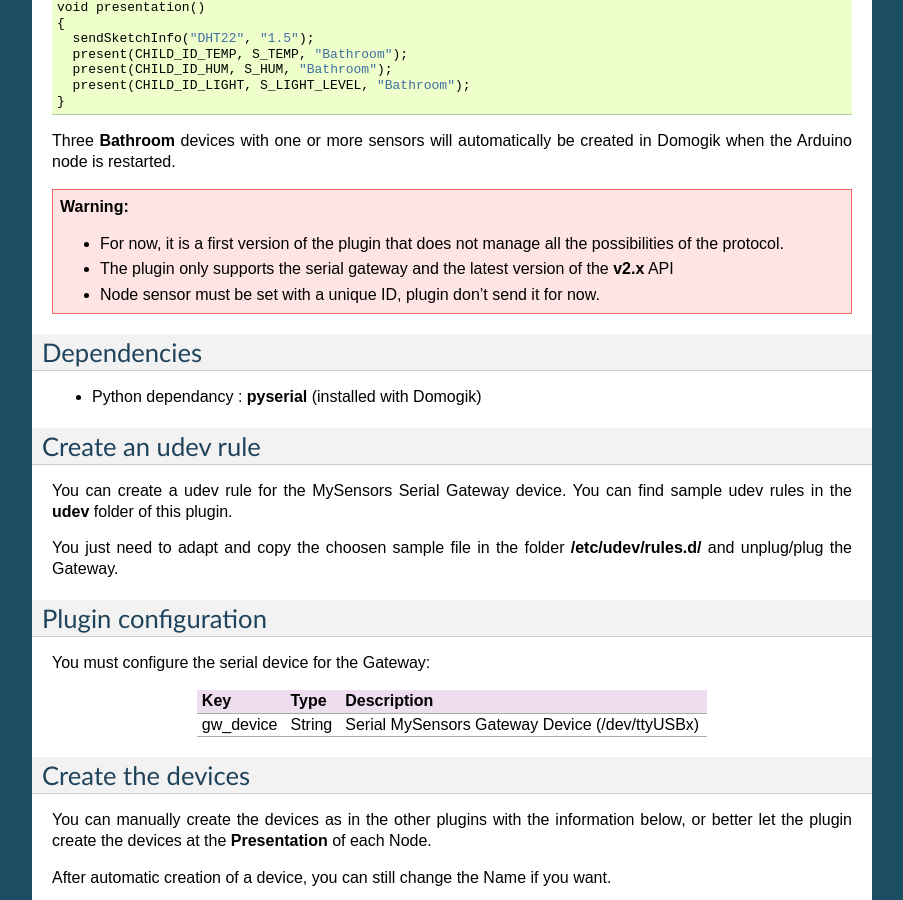
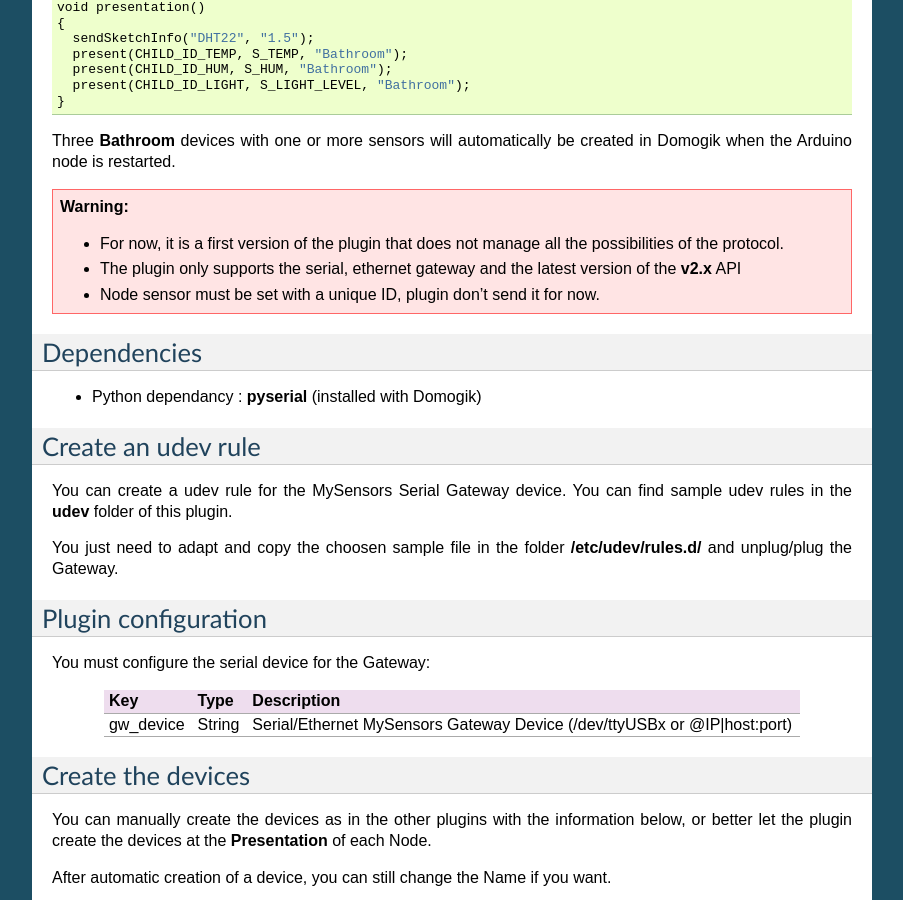
Before and after one commit to vdomos/domogik-plugin-mysensors, a Sphinx documentation site: the page built from docs/mysensors.txt, in a window 1280 px wide and 900 px high, scrolled down 918 px. Shown: the whole window, without its empty margins (198-1101 px from the left). Built offline with Sphinx 7.4.7, drawn with Linux system fonts in a browser that asks for light colours.

Commit message:
Update documentation

```diff
--- a/docs/changelog.txt
+++ b/docs/changelog.txt
@@ -1,6 +1,12 @@
 =========
 Changelog
 =========
+
+0.3
+===
+
+* First adds to support ethernet gateway
+
 
 0.1
 ===
--- a/docs/mysensors.txt
+++ b/docs/mysensors.txt
@@ -54,7 +54,7 @@ Three **Bathroom** devices with one or more sensors will automatically be create
 
 .. warning::
     * For now, it is a first version of the plugin that does not manage all the possibilities of the protocol.
-    * The plugin only supports the serial gateway and the latest version of the **v2.x** API
+    * The plugin only supports the serial, ethernet gateway and the latest version of the **v2.x** API
     * Node sensor must be set with a unique ID, plugin don't send it for now.
 
 Dependencies
@@ -79,7 +79,7 @@ You must configure the serial device for the Gateway:
 ===================== =========================== ======================================================================
 Key                   Type                        Description
 ===================== =========================== ======================================================================
-gw_device             String                      Serial MySensors Gateway Device (/dev/ttyUSBx)
+gw_device             String                      Serial/Ethernet MySensors Gateway Device (/dev/ttyUSBx or @IP|host:port)
 ===================== =========================== ======================================================================
 
 
```
